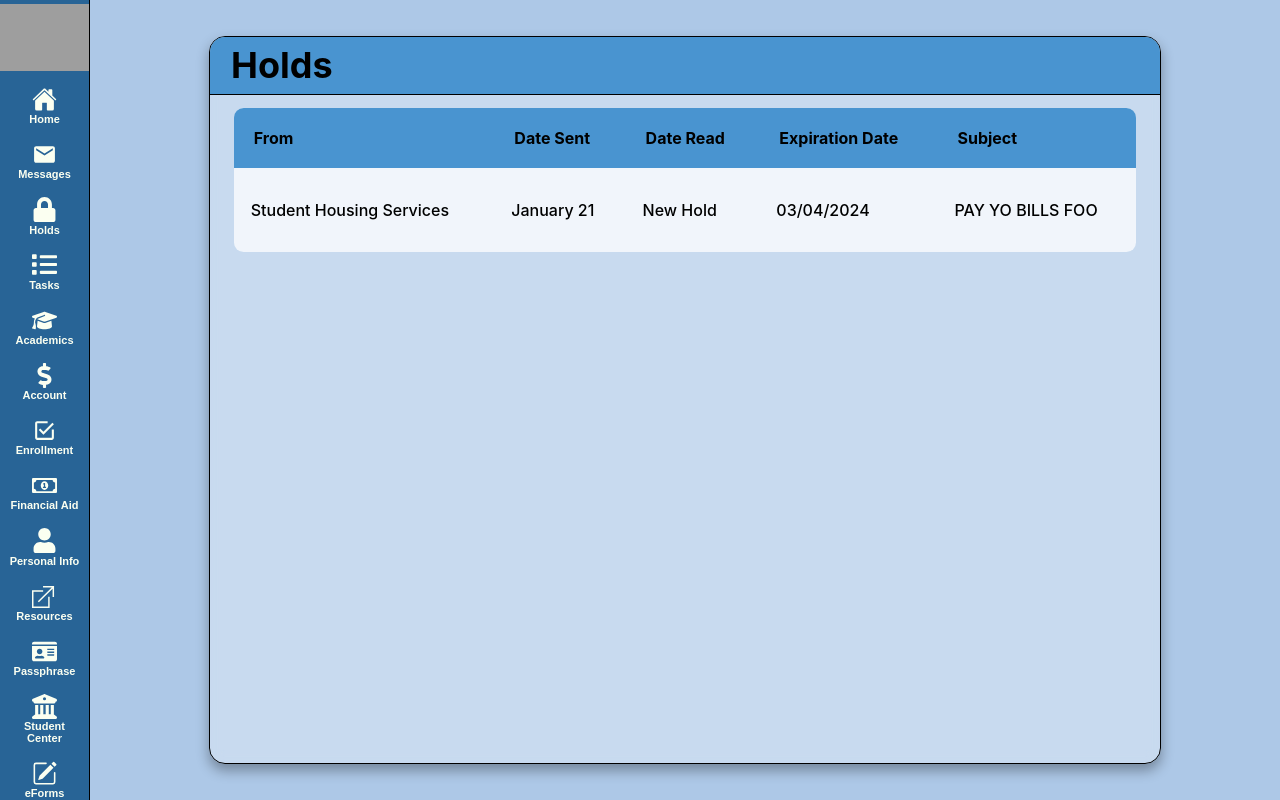
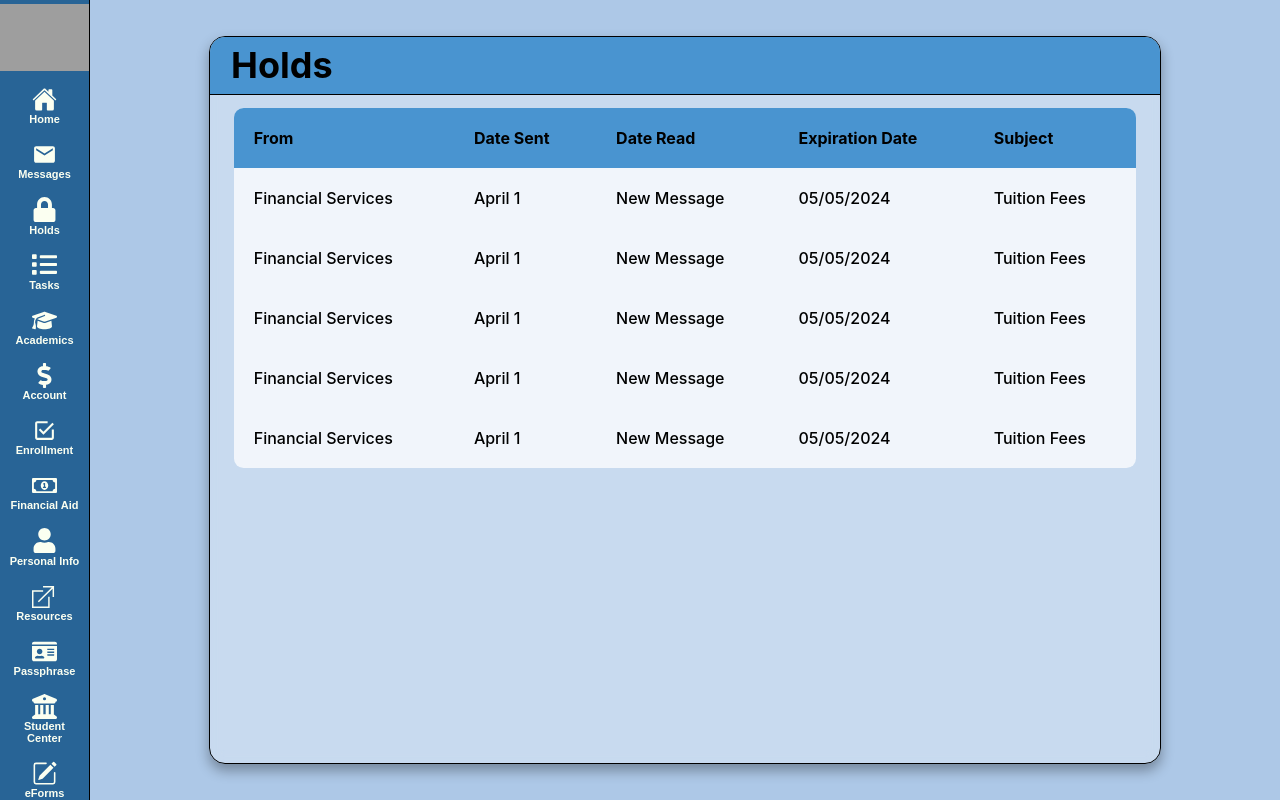
Before and after one commit to arnavjk007/UCSC-Portal, a React (Create React App) app: page /holds in a window 1280 px wide. Built offline with nearby package versions, Linux system fonts and the light colour scheme; grey boxes are pictures that could not be loaded.

Commit message:
templating

```diff
--- a/src/App.css
+++ b/src/App.css
@@ -630,7 +630,7 @@ tbody tr:hover {
 }
 
 tbody tr td  {
-  padding: 32px 17px 32px 17px;
+  padding: 20px;
 }
 
 .enrollment-container {
--- a/src/Pages/Academics.jsx
+++ b/src/Pages/Academics.jsx
@@ -77,7 +77,6 @@ export default function Academics() {
 
     return (
             <div className="container">
-
                 <div className="cards">
                     <div className="grid">
                         {academics_titles.map((item) => {
@@ -86,7 +85,7 @@ export default function Academics() {
                                     <h1 style={{fontSize:'30px'}}>{item.title}</h1>
                                     {item.icon}
                                 </div>
-                            );
+                            )
                         })}
                     </div>
                 </div>
--- a/src/Pages/Holds.jsx
+++ b/src/Pages/Holds.jsx
@@ -5,6 +5,62 @@ import { useNavigate } from "react-router-dom";
 export default function Holds() {
 
     let navigate = useNavigate();
+
+    const holds_titles = [
+        {
+            title:'From',
+        },
+        {
+            title:'Date Sent',
+        },
+        {
+            title:'Date Read',
+        },
+        {
+            title:'Expiration Date',
+        },
+        {
+            title:'Subject',
+        },
+    ]
+
+    var holds_data = [
+        {
+           from: 'Financial Services',
+           sent: 'April 1',
+           read: 'New Message',
+           expiration: '05/05/2024',
+           subject: 'Tuition Fees'
+        },
+        {
+            from: 'Financial Services',
+            sent: 'April 1',
+            read: 'New Message',
+            expiration: '05/05/2024',
+            subject: 'Tuition Fees'
+         },
+         {
+            from: 'Financial Services',
+            sent: 'April 1',
+            read: 'New Message',
+            expiration: '05/05/2024',
+            subject: 'Tuition Fees'
+         },
+         {
+            from: 'Financial Services',
+            sent: 'April 1',
+            read: 'New Message',
+            expiration: '05/05/2024',
+            subject: 'Tuition Fees'
+         },
+         {
+            from: 'Financial Services',
+            sent: 'April 1',
+            read: 'New Message',
+            expiration: '05/05/2024',
+            subject: 'Tuition Fees'
+         },
+    ]
 
     return (
             <div className="container">
@@ -17,22 +73,25 @@ export default function Holds() {
                         <table>
                             <thead>
                                 <tr>
-                                    <th> From </th>
-                                    <th> Date Sent </th>
-                                    <th> Date Read </th>
-                                    <th> Expiration Date </th>
-                                    <th> Subject </th>
+                                    {holds_titles.map((item) => {
+                                        return (
+                                            <th> {item.title} </th>
+                                        )
+                                    })}
                                 </tr>
                             </thead>
                             <tbody>
-                                <tr onClick={() => navigate('/home')}>
-                                    <td> Student Housing Services</td>
-                                    <td> January 21</td>
-                                    <td> New Hold</td>
-                                    <td> 03/04/2024</td>
-                                    <td> PAY YO BILLS FOO</td>
-                                </tr>
-
+                                {holds_data.map((item) => {
+                                    return (
+                                        <tr>
+                                            <td> {item.from} </td>
+                                            <td> {item.sent} </td>
+                                            <td> {item.read} </td>
+                                            <td> {item.expiration} </td>
+                                            <td> {item.subject} </td>
+                                        </tr>
+                                    )
+                                })}
                             </tbody>
                         </table>
                     </section>
--- a/src/Pages/Home.jsx
+++ b/src/Pages/Home.jsx
@@ -72,16 +72,13 @@ export default function Home() {
                                 <SwiperSlide>
                                     <div className="info-card" style={{display:'flex', maxWidth:'none', height:'95%', margin:'0', boxShadow: '0 10px 20px rgba(0,0,0,0.19), 0 6px 6px rgba(0,0,0,0.23)'}}>
                                         <div className="text">
-                                            <h1> {item.title} </h1>
+                                            <h1> <a style={{border:'none', outline:'none', textDecoration:'none', color:'rgb(40, 100, 150)'}}href="#"> {item.title} </a></h1>
                                             <p> {item.date} </p>
                                             <hr></hr>
 
                                             <p style={{color:'black'}}>
                                                 {item.description}
                                             </p>
-                                            <div className="read-more-btn">
-                                                <button> Read More » </button>
-                                            </div>
                                         </div>
                                     </div>
                                 </SwiperSlide>
--- a/src/Pages/Messages.jsx
+++ b/src/Pages/Messages.jsx
@@ -3,6 +3,63 @@ import '../App.css';
 import { useNavigate } from "react-router-dom";
 
 export default function Messages() {
+
+    const messages_titles = [
+        {
+            title:'From',
+        },
+        {
+            title:'Date Sent',
+        },
+        {
+            title:'Date Read',
+        },
+        {
+            title:'Expiration Date',
+        },
+        {
+            title:'Subject',
+        },
+    ]
+
+    var messages_data = [
+        {
+           from: 'Student Housing Services',
+           sent: 'April 1',
+           read: 'New Message',
+           expiration: '05/05/2024',
+           subject: 'Housing App. Period Now Open!'
+        },
+        {
+            from: 'Student Housing Services',
+            sent: 'April 1',
+            read: 'New Message',
+            expiration: '05/05/2024',
+            subject: 'Housing App. Period Now Open!'
+         },
+         {
+            from: 'Student Housing Services',
+            sent: 'April 1',
+            read: 'New Message',
+            expiration: '05/05/2024',
+            subject: 'Housing App. Period Now Open!'
+         },
+         {
+            from: 'Student Housing Services',
+            sent: 'April 1',
+            read: 'New Message',
+            expiration: '05/05/2024',
+            subject: 'Housing App. Period Now Open!'
+         },
+         {
+            from: 'Student Housing Services',
+            sent: 'April 1',
+            read: 'New Message',
+            expiration: '05/05/2024',
+            subject: 'Housing App. Period Now Open!'
+         }
+    ]
+
 
     let navigate = useNavigate();
 
@@ -17,61 +74,25 @@ export default function Messages() {
                         <table>
                             <thead>
                                 <tr>
-                                    <th> From </th>
-                                    <th> Date Sent </th>
-                                    <th> Date Read </th>
-                                    <th> Expiration Date </th>
-                                    <th> Subject </th>
+                                    {messages_titles.map((item) => {
+                                            return (
+                                                <th> {item.title} </th>
+                                            )
+                                    })}
                                 </tr>
                             </thead>
                             <tbody>
-                                <tr onClick={() => navigate('/home')}>
-                                    <td> Student Housing Services</td>
-                                    <td> January 21</td>
-                                    <td> New Message</td>
-                                    <td> 03/04/2024</td>
-                                    <td> Housing App. Period Now Open!</td>
-                                </tr>
-
-                                <tr>
-                                    <td> Student Housing Services</td>
-                                    <td> January 21</td>
-                                    <td> New Message</td>
-                                    <td> 03/04/2024</td>
-                                    <td> Housing App. Period Now Open!</td>
-                                </tr>
-
-                                <tr>
-                                    <td> Student Housing Services</td>
-                                    <td> January 21</td>
-                                    <td> New Message</td>
-                                    <td> 03/04/2024</td>
-                                    <td> Housing App. Period Now Open!</td>
-                                </tr>
-
-                                <tr>
-                                    <td> Student Housing Services</td>
-                                    <td> January 21</td>
-                                    <td> New Message</td>
-                                    <td> 03/04/2024</td>
-                                    <td> Housing App. Period Now Open!</td>
-                                </tr>
-
-                                <tr>
-                                    <td> Student Housing Services</td>
-                                    <td> January 21</td>
-                                    <td> New Message</td>
-                                    <td> 03/04/2024</td>
-                                    <td> Housing App. Period Now Open!</td>
-                                </tr>
-
-                                <tr>
-                                    <td> Student Housing Services</td>
-                                    <td> January 21</td>
-                                    <td> New Message</td>
-                                    <td> 03/04/2024</td>
-                                    <td> Housing App. Period Now Open!</td>
-                                </tr>
+                                {messages_data.map((item) => {
+                                    return (
+                                        <tr>
+                                            <td> {item.from} </td>
+                                            <td> {item.sent} </td>
+                                            <td> {item.read} </td>
+                                            <td> {item.expiration} </td>
+                                            <td> {item.subject} </td>
+                                        </tr>
+                                    )
+                                })}
                             </tbody>
                         </table>
                     </section>
--- a/src/Pages/Tasks.jsx
+++ b/src/Pages/Tasks.jsx
@@ -5,6 +5,62 @@ import { useNavigate } from "react-router-dom";
 export default function Tasks() {
 
     let navigate = useNavigate();
+
+    const tasks_titles = [
+        {
+            title:'From',
+        },
+        {
+            title:'Date Sent',
+        },
+        {
+            title:'Date Read',
+        },
+        {
+            title:'Expiration Date',
+        },
+        {
+            title:'Subject',
+        },
+    ]
+
+    var tasks_data = [
+        {
+           from: 'Financial Services',
+           sent: 'April 1',
+           read: 'New Message',
+           expiration: '05/05/2024',
+           subject: 'Tuition Fees'
+        },
+        {
+            from: 'Financial Services',
+            sent: 'April 1',
+            read: 'New Message',
+            expiration: '05/05/2024',
+            subject: 'Tuition Fees'
+         },
+         {
+            from: 'Financial Services',
+            sent: 'April 1',
+            read: 'New Message',
+            expiration: '05/05/2024',
+            subject: 'Tuition Fees'
+         },
+         {
+            from: 'Financial Services',
+            sent: 'April 1',
+            read: 'New Message',
+            expiration: '05/05/2024',
+            subject: 'Tuition Fees'
+         },
+         {
+            from: 'Financial Services',
+            sent: 'April 1',
+            read: 'New Message',
+            expiration: '05/05/2024',
+            subject: 'Tuition Fees'
+         },
+    ]
 
     return (
             <div className="container">
@@ -17,12 +73,25 @@ export default function Tasks() {
                         <table>
                             <thead>
                                 <tr>
-
-
+                                    {tasks_titles.map((item) => {
+                                            return (
+                                                <th> {item.title} </th>
+                                            )
+                                    })}
                                 </tr>
                             </thead>
                             <tbody>
-
+                                {tasks_data.map((item) => {
+                                    return (
+                                        <tr>
+                                            <td> {item.from} </td>
+                                            <td> {item.sent} </td>
+                                            <td> {item.read} </td>
+                                            <td> {item.expiration} </td>
+                                            <td> {item.subject} </td>
+                                        </tr>
+                                    )
+                                })}
                             </tbody>
                         </table>
                     </section>
```
Also changed, not shown: src/Acad-Pages/Degree.jsx (+5 -4 lines), src/Resource-Pages/LoginS.jsx (+11 -9 lines).
